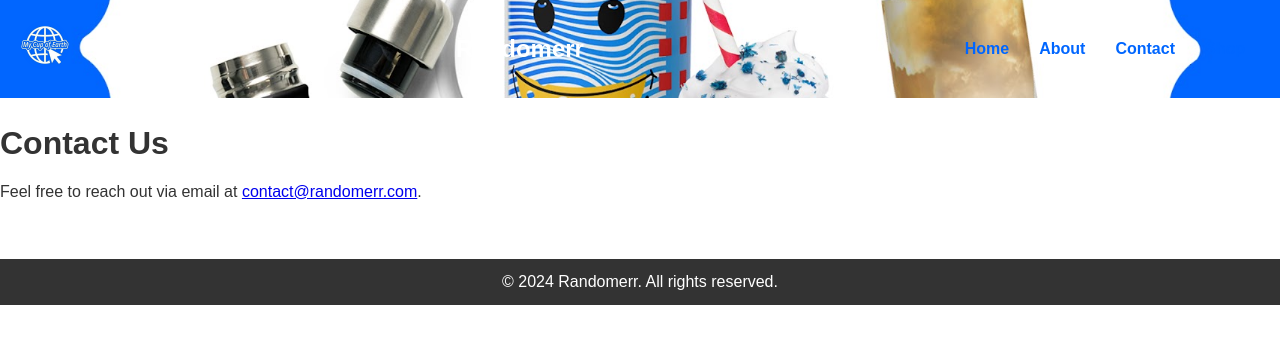
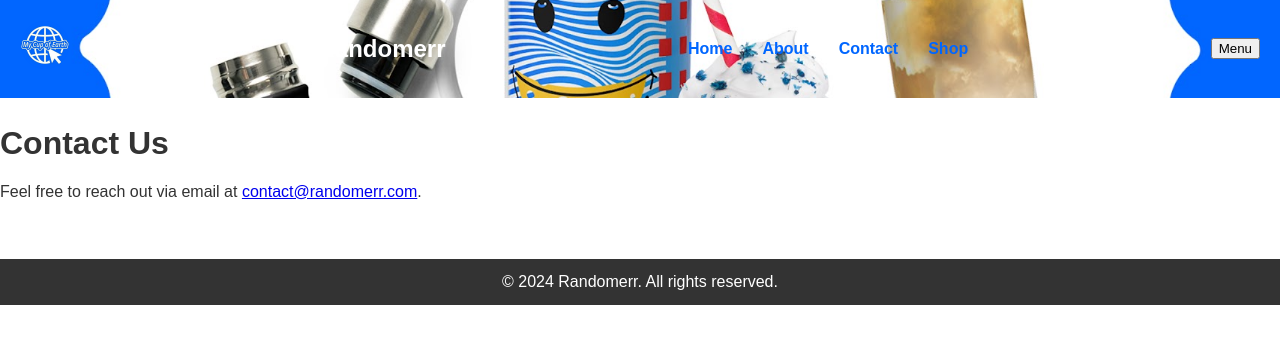
Before and after one commit to m-cochran/Randomerr, a Jekyll site: the page built from contact.md, in a window 1280 px wide. Shown: the top 344 px of the page. Built offline with Jekyll 4.4.1, drawn with Linux system fonts in a browser that asks for light colours.

Commit message:
Update header.html

```diff
--- a/_includes/header.html
+++ b/_includes/header.html
@@ -3,9 +3,6 @@
     <img src="{{ site.baseurl }}/assets/images/logo.png" alt="{{ site.title }} Logo">
   </a>
   <h1>{{ site.title }}</h1>
-
-  <div class="menu-icon" onclick="toggleMenu()">&#9776;</div>
-
   <nav>
     <ul id="nav-links">
       <li><a href="{{ site.baseurl }}/">Home</a></li>
@@ -14,4 +11,5 @@
       <li><a href="{{ site.baseurl }}/shop/">Shop</a></li>
     </ul>
   </nav>
+  <button class="nav-toggle">Menu</button>
 </header>
```
